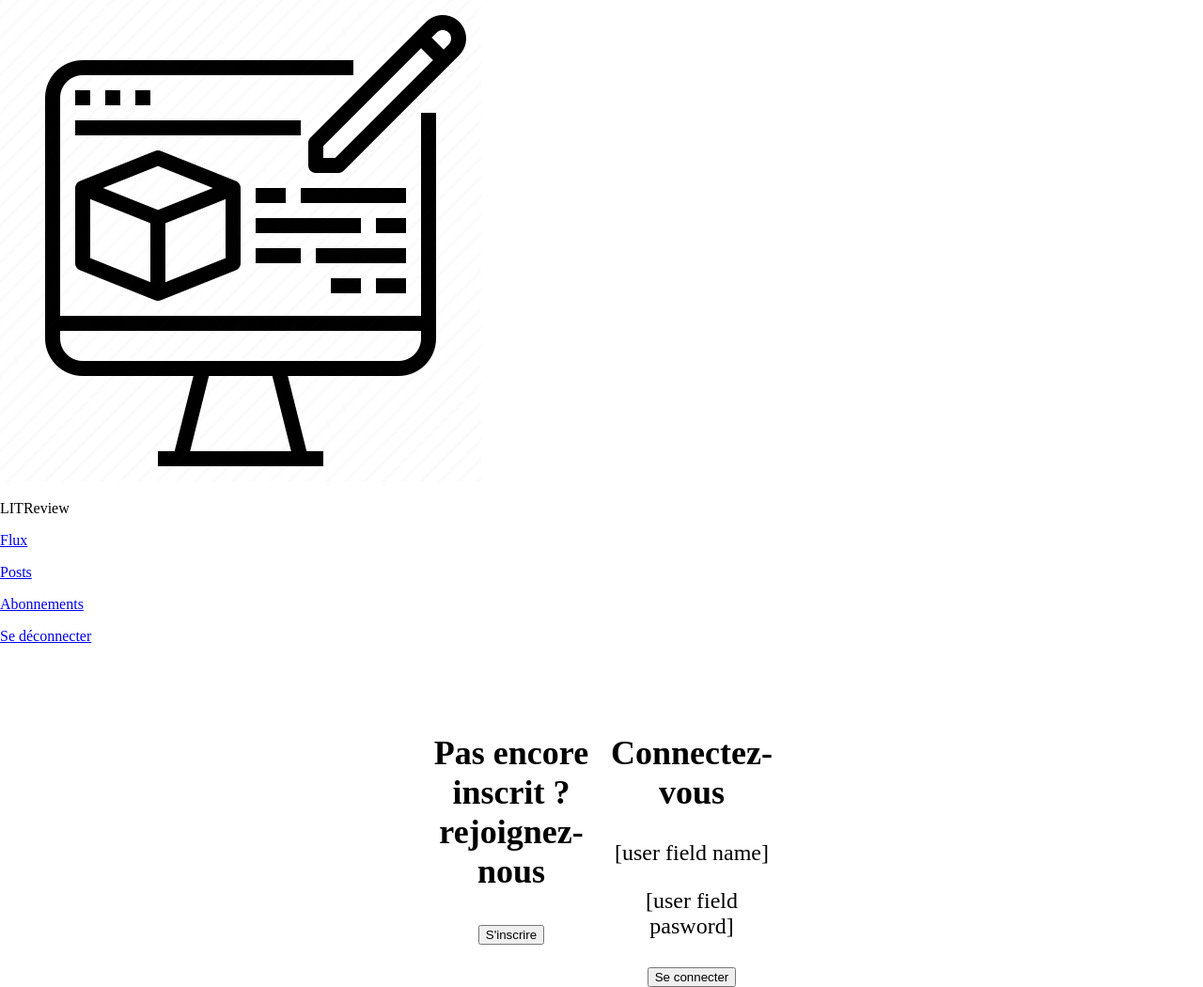
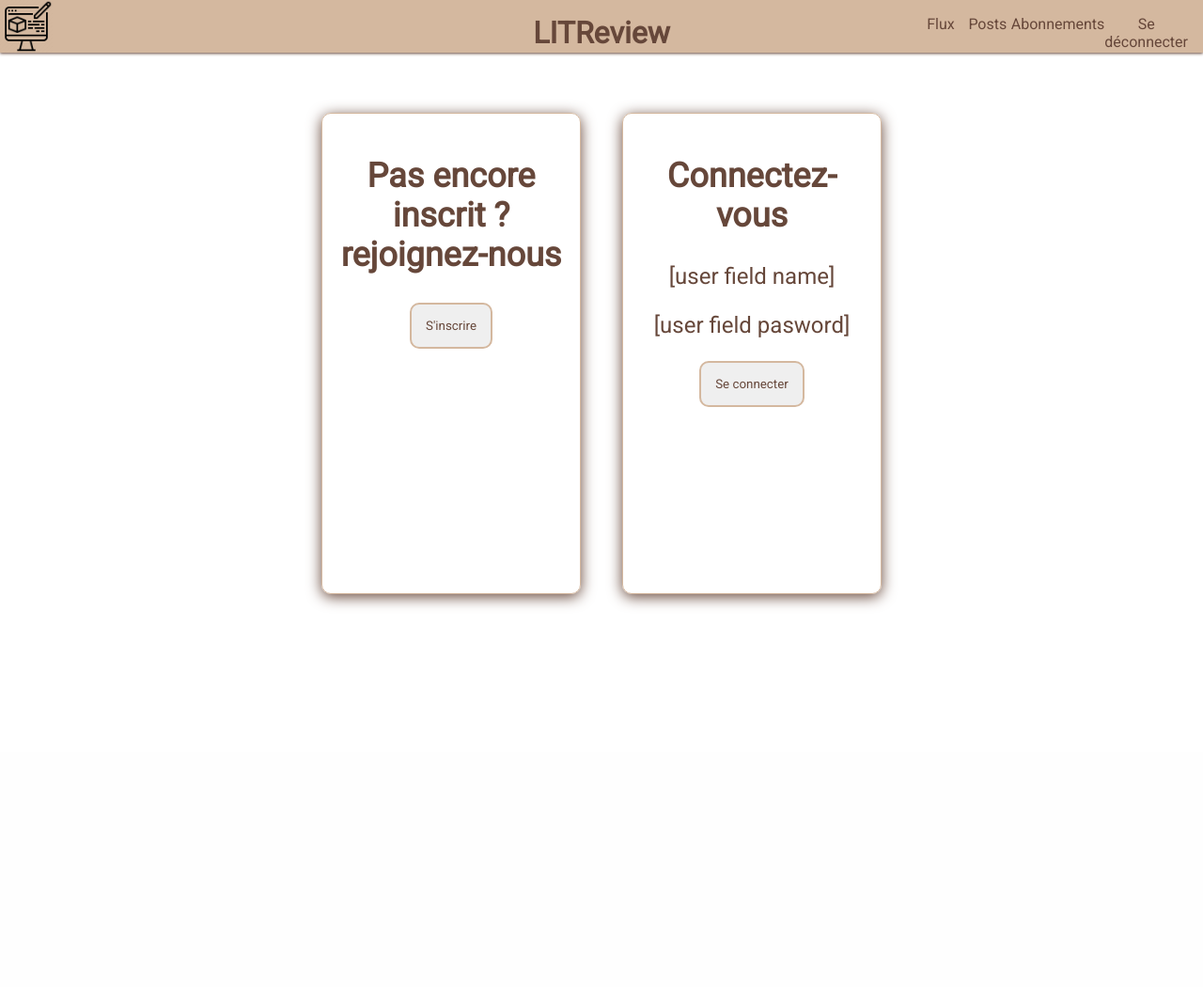
Before and after one commit to Mylaana/-Projet9-DA-Python-Developpez-une-application-Web-en-utilisant-Django, a Django app: page / in a window 1280 px wide. Shown: the whole page at 94% size. After the commit the page ends 646 px from the top, so only its background shows below. Run offline with Django 4.2, Linux system fonts and the light colour scheme; style sheets or scripts are compiled from the project's sources.

Commit message:
update css

```diff
--- a/blog/static/blog/index.css
+++ b/blog/static/blog/index.css
@@ -4,9 +4,18 @@ main {
   width: 100%;
   margin-top: 5%;
 }
-main section{
-    width: 15%;
+
+main > section {
+  width: 25%;
   height: 50%;
   text-align: center;
   font-size: x-large;
 }
+
+section > div {
+  height: 20em;
+  margin-right: 7%;
+  margin-left: 7%;
+}
+
+/*# sourceMappingURL=index.css.map */
--- a/blog/templates/blog/index.html
+++ b/blog/templates/blog/index.html
@@ -3,7 +3,6 @@
 
 {% block title %}<title>LITRevu - Index</title>{% endblock title %}
 {% block styles %}
-<link rel="stylesheet" href="{% static 'blog/styles.css' %}" />
 <link rel="stylesheet" href="{% static 'blog/index.css' %}" />
 {% endblock styles %}
 
--- a/package.json
+++ b/package.json
@@ -4,7 +4,7 @@
   "description": "",
   "main": "index.js",
   "scripts": {
-    "sass": "sass --watch ./sass/base.scss:./static/base.css"
+    "sass": "sass --watch ./sass/base.scss:./static/base.css ./sass/sign-in.scss:./authentication/static/authentication/sign-in.css ./sass/index.scss:./blog/static/blog/index.css"
   },
   "author": "alexandre",
   "license": "ISC"
--- /dev/null
+++ b/sass/_variables.scss
@@ -0,0 +1,11 @@
+$global-palette-1: #ffffff;
+$global-palette-2: #faf7f5;
+$global-palette-3: #f0e7de;
+$global-palette-4: #d4b89f;
+$global-palette-5: #d49639;
+$global-palette-6: #a87141;
+$global-palette-7: #8d502e;
+$global-palette-8: #66473a;
+$global-palette-9: #54281d;
+
+$navigation-bar-height: 3.5em;
--- a/sass/base.scss
+++ b/sass/base.scss
@@ -1,12 +1,62 @@
+@import "./variables";
+
+* {
+    text-decoration: none;
+    color: $global-palette-8;
+    font-family: 'Roboto', sans-serif;
+}
 body {
     margin: 0;
+    padding: 0;
 }
-.base-header {
-    background-color: grey;
+.navigation-grid{
+    display: grid;
+    grid-template-columns: 1fr 2fr 1fr;
+    height: $navigation-bar-height;
+    background-color: $global-palette-4;
+    border-bottom: 0px transparent solid;
+    box-shadow: 0px 1px 3px $global-palette-8;
+}
+.site-icon {
+    height: $navigation-bar-height;
+}
+.navigation-title{
     display: flex;
-    flex-direction: row;
-
+    justify-content: center;
+    align-items: center;
+    p {
+        padding:0;
+        margin: 0;
+        font-size: 2em;
+        font-weight: bold;
+    }
 }
-.box-header-link {
-    padding: 10px;
+.navigation-container{
+    display: grid;
+    grid-template-columns: 2fr 2fr 3fr 3fr;
+    padding-right: 5%;
+    padding-left: 5%;
+    height: 100%;
+    text-align: center;
+    & a{
+        &:hover{
+            border-bottom: $global-palette-6 5px solid;
+        }
+    }
 }
+.styled-window{
+    border: 1px solid $global-palette-4;
+    border-radius: 10px;
+    box-shadow: 0px 3px 15px $global-palette-8;
+    padding: 15px;
+}
+.btn{
+    $btn-default-color: $global-palette-4;
+    border: 2px solid $btn-default-color;
+    border-radius: 10px;
+    /*box-shadow: 0px 1px 1px $global-palette-8;*/
+    padding: 15px;
+    &:hover{
+        background-color: adjust-color($color: $btn-default-color, $saturation: -30%, $lightness: 0%, $alpha: 1.0);
+    }
+}
--- /dev/null
+++ b/sass/index.scss
@@ -0,0 +1,21 @@
+@import "./variables";
+
+main {
+    display: flex;
+    justify-content: center;
+    width: 100%;
+    margin-top: 5%;
+}
+main > section{
+    width: 25%;
+    height: 50%;
+    text-align: center;
+    font-size: x-large;
+}
+section > div{
+    $section-horizontal-margin: 7%;
+
+    height: 20em;
+    margin-right: $section-horizontal-margin;
+    margin-left: $section-horizontal-margin;
+}
--- a/static/base.css
+++ b/static/base.css
@@ -1,3 +1,66 @@
+* {
+  text-decoration: none;
+  color: #66473a;
+  font-family: "Roboto", sans-serif;
+}
 
+body {
+  margin: 0;
+  padding: 0;
+}
+
+.navigation-grid {
+  display: grid;
+  grid-template-columns: 1fr 2fr 1fr;
+  height: 3.5em;
+  background-color: #d4b89f;
+  border-bottom: 0px transparent solid;
+  box-shadow: 0px 1px 3px #66473a;
+}
+
+.site-icon {
+  height: 3.5em;
+}
+
+.navigation-title {
+  display: flex;
+  justify-content: center;
+  align-items: center;
+}
+.navigation-title p {
+  padding: 0;
+  margin: 0;
+  font-size: 2em;
+  font-weight: bold;
+}
+
+.navigation-container {
+  display: grid;
+  grid-template-columns: 2fr 2fr 3fr 3fr;
+  padding-right: 5%;
+  padding-left: 5%;
+  height: 100%;
+  text-align: center;
+}
+.navigation-container a:hover {
+  border-bottom: #a87141 5px solid;
+}
+
+.styled-window {
+  border: 1px solid #d4b89f;
+  border-radius: 10px;
+  box-shadow: 0px 3px 15px #66473a;
+  padding: 15px;
+}
+
+.btn {
+  border: 2px solid #d4b89f;
+  border-radius: 10px;
+  /*box-shadow: 0px 1px 1px $global-palette-8;*/
+  padding: 15px;
+}
+.btn:hover {
+  background-color: #bfb9b4;
+}
 
 /*# sourceMappingURL=base.css.map */
--- a/templates/base.html
+++ b/templates/base.html
@@ -3,6 +3,10 @@
 <html>
     <head>
         <html lang="fr">
+        <link rel="preconnect" href="https://fonts.googleapis.com">
+        <link rel="preconnect" href="https://fonts.gstatic.com" crossorigin>
+        <link href="https://fonts.googleapis.com/css2?family=Roboto:wght@300;400&display=swap" rel="stylesheet">
+
         {% block title %}{% endblock title %}
         <link rel="shortcut icon" type="image/png" href="{% static 'site_icon.png' %}"/>
         <link rel="stylesheet" href="{% static 'base.css' %}" />
@@ -12,7 +16,7 @@
         <header>
             <nav>
                 <div class="navigation-grid">
-                    <div class="site_icon"><img src="{% static 'site_icon.png' %}" alt="icone site"></div>
+                    <div class="site_icon-container"><img class="site-icon" src="{% static 'site_icon.png' %}" alt="icone site"></div>
                     <div class="navigation-title"><p>LITReview</p></div>
                     <div class="navigation-container">
                         {% if not is_logged %}
```
Also changed, not shown: authentication/static/authentication/sign-in.css (+10 -4 lines), blog/static/blog/styles.css (added), 3 other files. Lines whose indentation alone changed are shown as unchanged.
